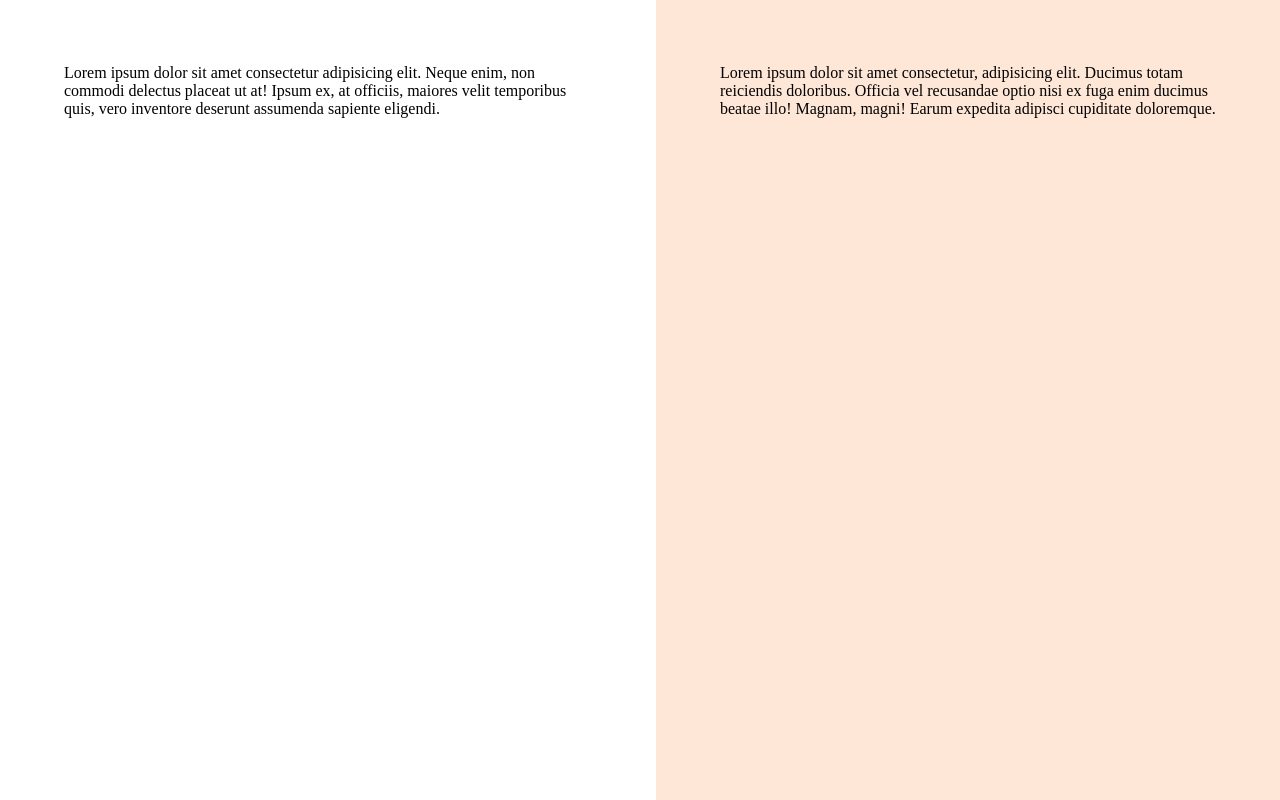
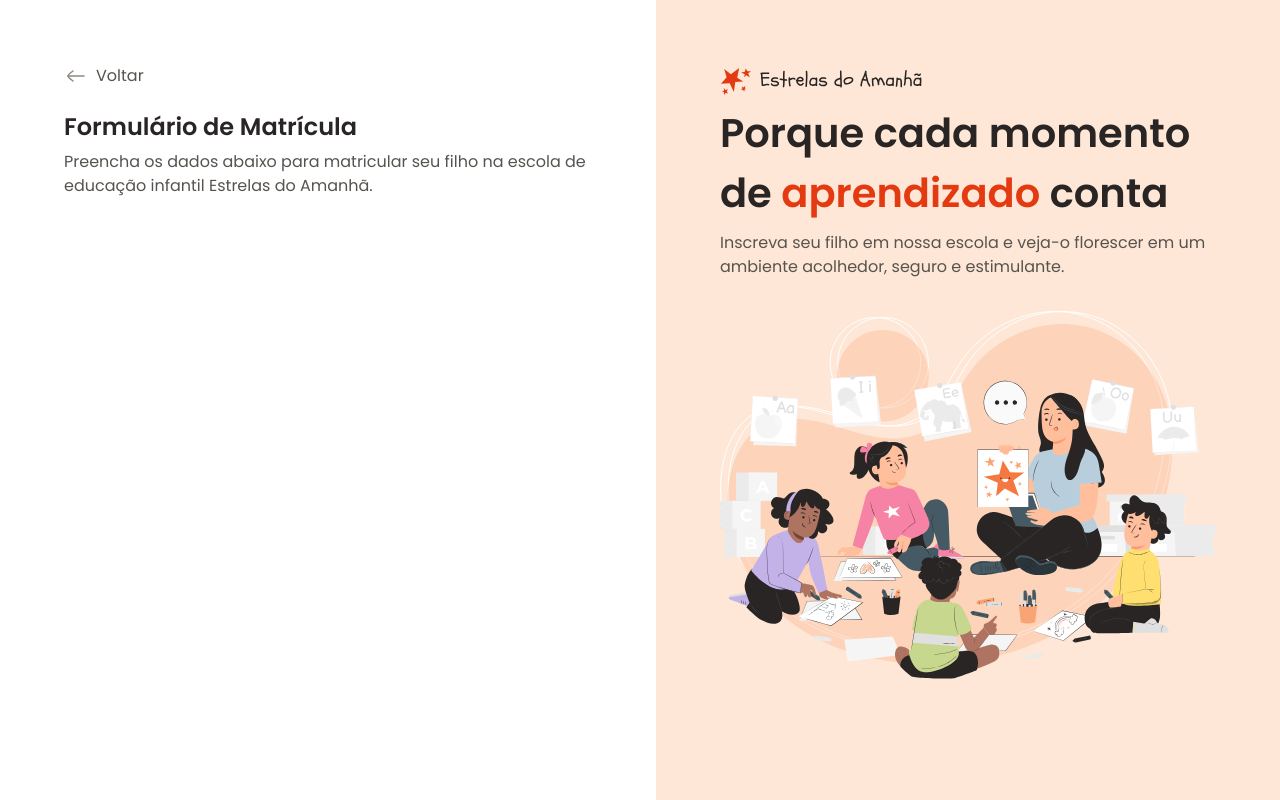
Before and after one commit to pinajuan/pagina-forms-de-matricula, a plain HTML site: page index.html in a window 1280 px wide. Drawn offline with Linux system fonts and the light colour scheme.

Commit message:
conteúdo do aside e iniciando o do main

```diff
--- a/index.html
+++ b/index.html
@@ -12,10 +12,25 @@
 <body>
   <div id="app">
     <main>
-      <div class="main-container">Lorem ipsum dolor sit amet consectetur adipisicing elit. Neque enim, non commodi delectus placeat ut at! Ipsum ex, at officiis, maiores velit temporibus quis, vero inventore deserunt assumenda sapiente eligendi.</div>
+      <div class="main-container">
+        <div>
+          <div class="back">
+            <img src="assets/icons/arrow-left-02.svg" alt="Ícone de seta pra esquerda">
+            <span>Voltar</span>
+          </div>
+          <h1>Formulário de Matrícula</h1>
+          <p>Preencha os dados abaixo para matricular seu filho na escola de educação infantil Estrelas do Amanhã.</p>
+        </div>
+      </div>
     </main>
     <aside>
-      <div class="aside-container">Lorem ipsum dolor sit amet consectetur, adipisicing elit. Ducimus totam reiciendis doloribus. Officia vel recusandae optio nisi ex fuga enim ducimus beatae illo! Magnam, magni! Earum expedita adipisci cupiditate doloremque.
+      <div class="aside-container">
+        <header>
+          <img src="assets/logo.svg" alt="Logo">
+          <h2>Porque cada momento de <span>aprendizado</span> conta</h2>
+          <p>Inscreva seu filho em nossa escola e veja-o florescer em um ambiente acolhedor, seguro e estimulante.</p>
+        </header>
+        <img src="assets/Illustration.svg" alt="Imagem de ilustração infantil">
       </div>
     </aside>
   </div>
--- a/styles/global.css
+++ b/styles/global.css
@@ -26,4 +26,16 @@
 
 body {
   overflow: hidden;
+
+  font: var(--text);
+  color: var(--text-secondary);
 }
+
+h1, h2 {
+  color: var(--text-primary);
+}
+
+img {
+  max-width: 100%;
+  height: auto;
+}
--- a/styles/layout.css
+++ b/styles/layout.css
@@ -15,6 +15,18 @@ main {
     margin-left: auto;
   }
 
+  & .back {
+    display: flex;
+    align-items: center;
+    gap: .5rem;
+    margin-bottom: 1.5rem;
+  }
+
+  & h1 {
+    font: 600 1.5rem/1.25 var(--font-family);
+    margin-bottom: .5rem;
+  }
+
 }
 
 aside {
@@ -23,5 +35,20 @@ aside {
 
   & .aside-container {
     max-width: 31rem;
+
+    & > img {
+      margin-top: 2rem;
+    }
+
   }
+
+  & h2 {
+    font: 600 2.5rem/1.5 var(--font-family);
+    margin-bottom: .5rem;
+    & span {
+      color: var(--text-highlight);
+    }
+
+  }
+
 }
```
